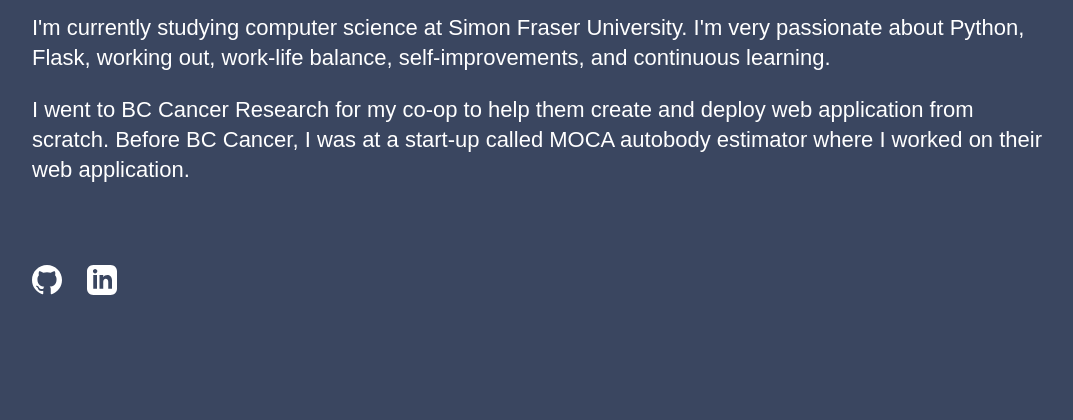
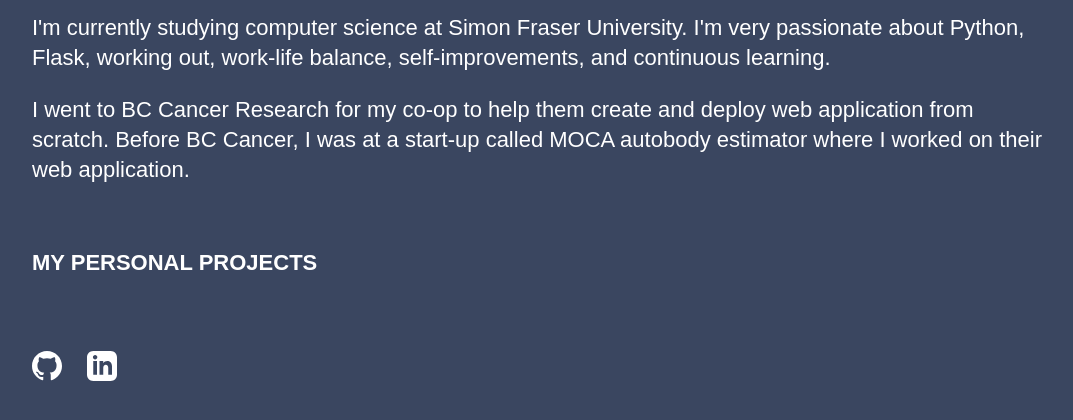
Before and after one commit to engichang1467/MyPersonalWebsite, a Flask app: page / in a window 1280 px wide. Shown: the part 304-724 px from the top of the page, without its empty margins (96-1169 px from the left). Run offline with Flask 2, Linux system fonts and the light colour scheme.

Commit message:
add color

```diff
--- a/static/main.css
+++ b/static/main.css
@@ -19,6 +19,7 @@ h2 {
     margin-top: 20px;
     margin-bottom: 10px;
     font-family: Averta, sans-serif;
+    color: #fff;
     font-size: 22px;
     line-height: 36px;
     font-style: normal;
--- a/templates/home.html
+++ b/templates/home.html
@@ -4,7 +4,8 @@
     <meta charset="UTF-8">
     <meta name="viewport" content="width=device-width, initial-scale=1.0">
     <meta http-equiv="X-UA-Compatible" content="ie=edge">
-    <link rel="stylesheet" type="text/css" href="{{ url_for('static', filename='main.css') }}">
+    <!-- <link rel="stylesheet" type="text/css" href="{{ url_for('static', filename='main.css') }}"> -->
+    <link rel="stylesheet" type="text/css" href="static/main.css">
     <title>Michael Chang</title>
 </head>
 <body>
@@ -23,6 +24,10 @@
             <p>I'm currently studying computer science at Simon Fraser University. I'm very passionate about Python, Flask, working out, work-life balance, self-improvements, and continuous learning.</p>
 
             <p>I went to BC Cancer Research for my co-op to help them create and deploy web application from scratch. Before BC Cancer, I was at a start-up called MOCA autobody estimator where I worked on their web application.</p>
+        </div>
+
+        <div class="content">
+            <h2>My Personal Projects</h2>
         </div>
 
 
```
